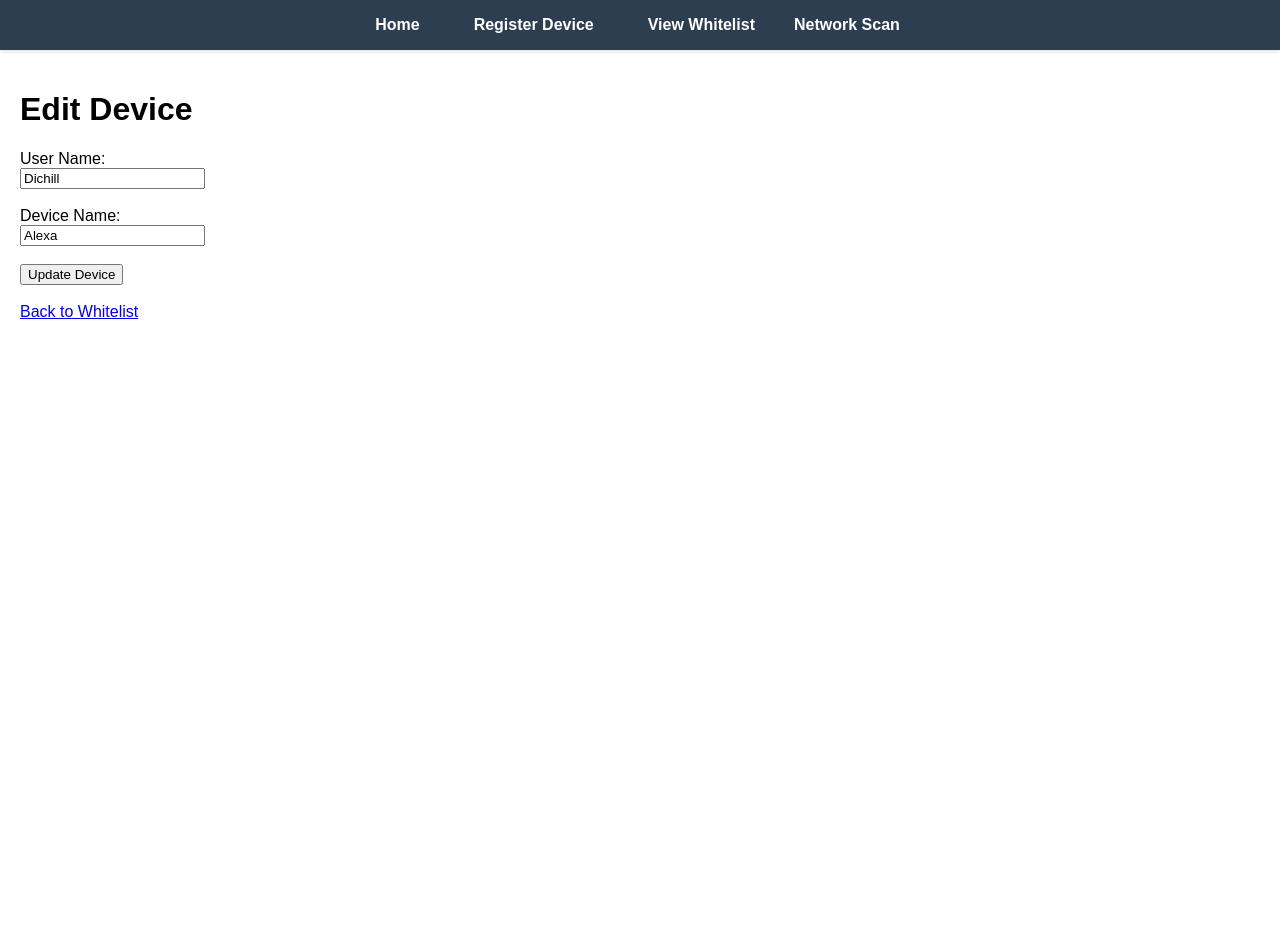
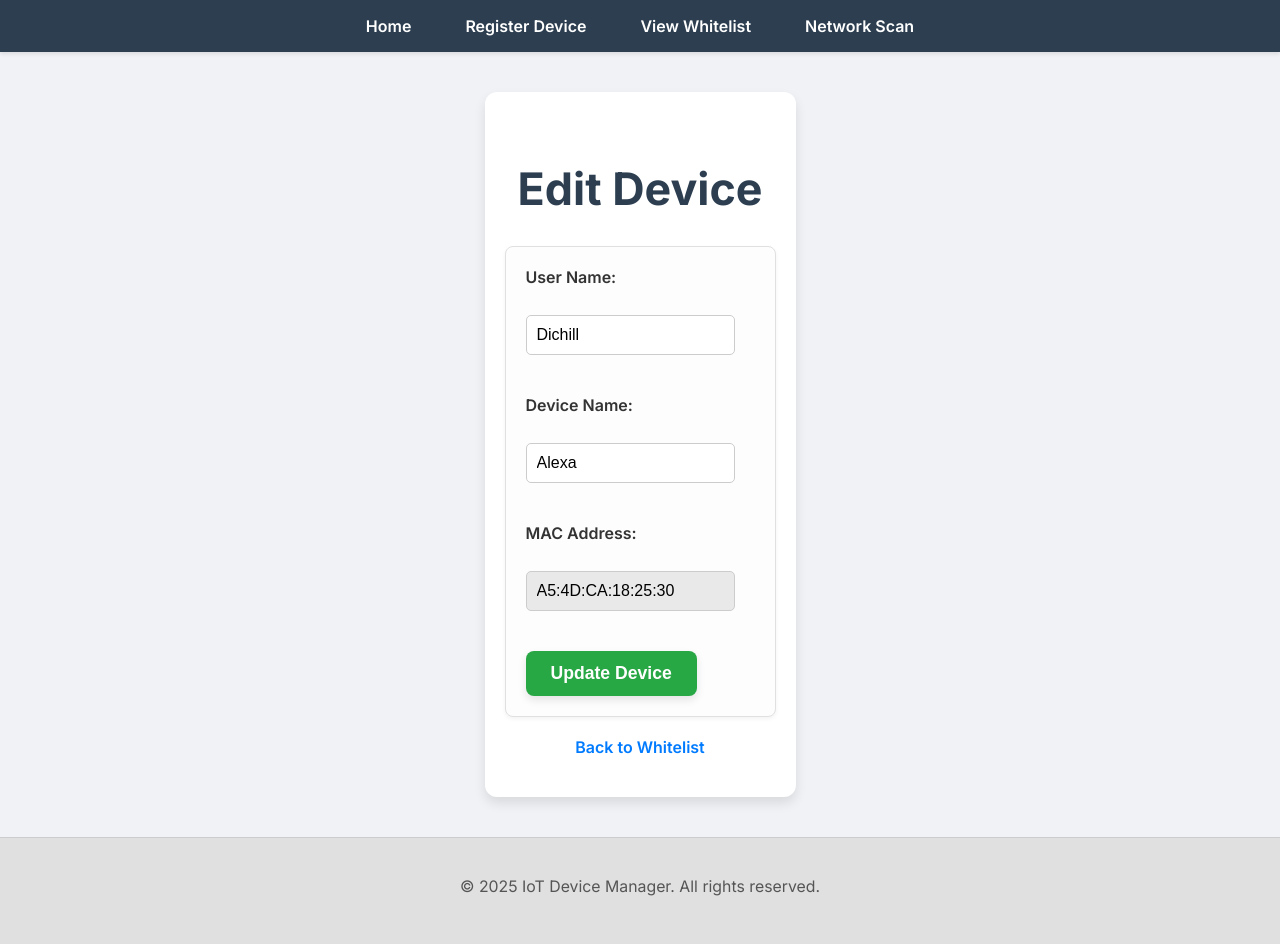
Before and after one commit to Moonbarcrypt/CSULA-Project, a Flask app: page /edit/1 in a window 1280 px wide. Before the commit the page ends 319 px from the top, so only its background shows below. Run offline with Flask 3, Linux system fonts and the light colour scheme; data comes from the database, SQL or seed files in the repository.

Commit message:
Update edit_device.html

```diff
--- a/templates/edit_device.html
+++ b/templates/edit_device.html
@@ -2,17 +2,154 @@
 <html>
 <head>
     <title>Edit Device</title>
+    <link href="https://fonts.googleapis.com/css2?family=Inter:wght@300;400;600;700&display=swap" rel="stylesheet">
     <style>
-        body { font-family: Arial, sans-serif; margin: 0; }
-        .container { padding: 20px; }
-        nav { background-color: #333; padding: 1em; margin-bottom: 1em; }
-        nav ul { list-style-type: none; margin: 0; padding: 0; display: flex; }
-        nav ul li { margin-right: 20px; }
-        nav ul li a { color: white; text-decoration: none; }
-        nav ul li a:hover { text-decoration: underline; }
-        .flash-message { padding: 10px; margin-bottom: 10px; border-radius: 5px; }
-        .flash-message.success { background-color: #d4edda; color: #155724; border: 1px solid #c3e6cb; }
-        .flash-message.error { background-color: #f8d7da; color: #721c24; border: 1px solid #f5c6cb; }
+        body {
+            font-family: 'Inter', sans-serif;
+            margin: 0;
+            background-color: #f0f2f5;
+            display: flex;
+            flex-direction: column;
+            min-height: 100vh;
+        }
+        .container {
+            padding: 40px 20px;
+            max-width: 700px; /* Adjusted max-width for forms */
+            margin: 40px auto;
+            background-color: #ffffff;
+            border-radius: 12px;
+            box-shadow: 0 6px 12px rgba(0, 0, 0, 0.1);
+            text-align: center;
+            flex-grow: 1;
+        }
+        h1 {
+            color: #2c3e50;
+            font-size: 2.8em;
+            margin-bottom: 20px;
+            font-weight: 700;
+        }
+        p {
+            color: #555;
+            font-size: 1.1em;
+            line-height: 1.6;
+            margin-bottom: 25px;
+        }
+        nav {
+            background-color: #2c3e50;
+            padding: 1em 0;
+            margin-bottom: 0;
+            box-shadow: 0 2px 4px rgba(0, 0, 0, 0.1);
+        }
+        nav ul {
+            list-style-type: none;
+            margin: 0;
+            padding: 0;
+            display: flex;
+            justify-content: center;
+        }
+        nav ul li {
+            margin: 0 15px;
+        }
+        nav ul li a {
+            color: white;
+            text-decoration: none;
+            font-weight: 600;
+            padding: 8px 12px;
+            border-radius: 6px;
+            transition: background-color 0.3s ease;
+        }
+        nav ul li a:hover {
+            background-color: #34495e;
+            text-decoration: none;
+        }
+        form {
+            text-align: left; /* Align form elements to the left */
+            padding: 20px;
+            border: 1px solid #e0e0e0;
+            border-radius: 8px;
+            background-color: #fdfdfd;
+            box-shadow: 0 2px 4px rgba(0, 0, 0, 0.05);
+            margin-top: 30px;
+        }
+        label {
+            display: block;
+            margin-bottom: 8px;
+            font-weight: 600;
+            color: #333;
+        }
+        input[type="text"] {
+            width: calc(100% - 20px); /* Adjust for padding */
+            padding: 10px;
+            margin-bottom: 20px;
+            border: 1px solid #ccc;
+            border-radius: 5px;
+            font-size: 1em;
+            box-sizing: border-box; /* Include padding in width */
+        }
+        button[type="submit"] {
+            background-color: #28a745; /* Green submit button */
+            color: white;
+            padding: 12px 25px;
+            border: none;
+            border-radius: 8px;
+            font-weight: 600;
+            font-size: 1.1em;
+            cursor: pointer;
+            transition: background-color 0.3s ease, transform 0.2s ease;
+            box-shadow: 0 4px 8px rgba(0, 0, 0, 0.1);
+        }
+        button[type="submit"]:hover {
+            background-color: #218838;
+            transform: translateY(-2px);
+            box-shadow: 0 6px 12px rgba(0, 0, 0, 0.15);
+        }
+        .flash-message {
+            padding: 15px;
+            margin-bottom: 20px;
+            border-radius: 8px;
+            font-weight: 600;
+            text-align: left;
+            box-shadow: 0 2px 4px rgba(0, 0, 0, 0.08);
+        }
+        .flash-message.success {
+            background-color: #d4edda;
+            color: #155724;
+            border: 1px solid #c3e6cb;
+        }
+        .flash-message.error {
+            background-color: #f8d7da;
+            color: #721c24;
+            border: 1px solid #f5c6cb;
+        }
+        .back-link {
+            display: block;
+            margin-top: 20px;
+            color: #007bff;
+            text-decoration: none;
+            font-weight: 600;
+            transition: color 0.2s ease;
+        }
+        .back-link:hover {
+            color: #0056b3;
+            text-decoration: underline;
+        }
+        footer {
+            margin-top: auto;
+            padding: 20px;
+            text-align: center;
+            color: #777;
+            font-size: 0.9em;
+            background-color: #e0e0e0;
+            border-top: 1px solid #ccc;
+        }
+
+        /* Responsive adjustments */
+        @media (max-width: 768px) {
+            h1 { font-size: 2em; }
+            .container { margin: 20px auto; padding: 20px; }
+            form { padding: 15px; }
+            input[type="text"] { width: calc(100% - 10px); }
+        }
     </style>
 </head>
 <body>
@@ -40,12 +177,17 @@
             <label for="device_name">Device Name:</label><br>
             <input type="text" id="device_name" name="device_name" value="{{ device.device_name }}" required><br><br>
 
-            {# MAC Address input field is REMOVED - it's generated on creation and not editable here #}
+            {# MAC Address is not directly editable via this form, it's fixed on creation #}
+            <label>MAC Address:</label><br>
+            <input type="text" value="{{ device.mac_address }}" readonly style="background-color: #e9e9e9; cursor: not-allowed;"><br><br>
 
             <button type="submit">Update Device</button>
         </form>
-        <br>
-        <a href="{{ url_for('whitelist') }}">Back to Whitelist</a>
+        <a href="{{ url_for('whitelist') }}" class="back-link">Back to Whitelist</a>
     </div>
+
+    <footer>
+        <p>&copy; 2025 IoT Device Manager. All rights reserved.</p>
+    </footer>
 </body>
 </html>
```
